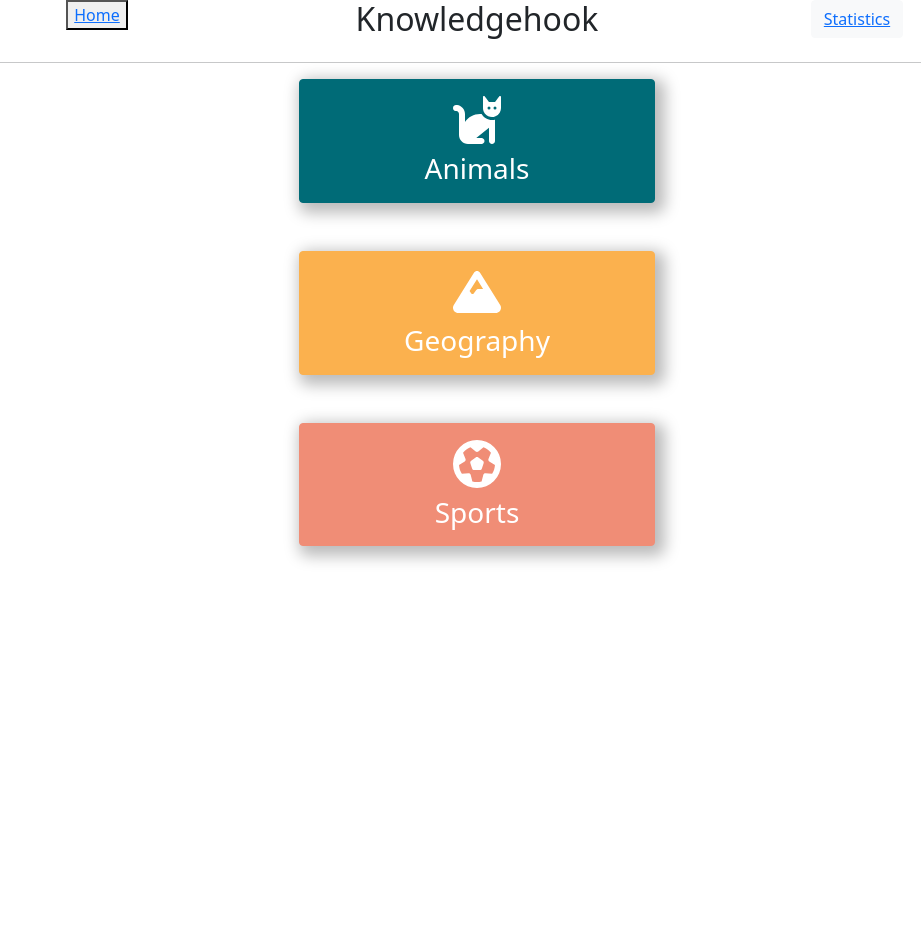
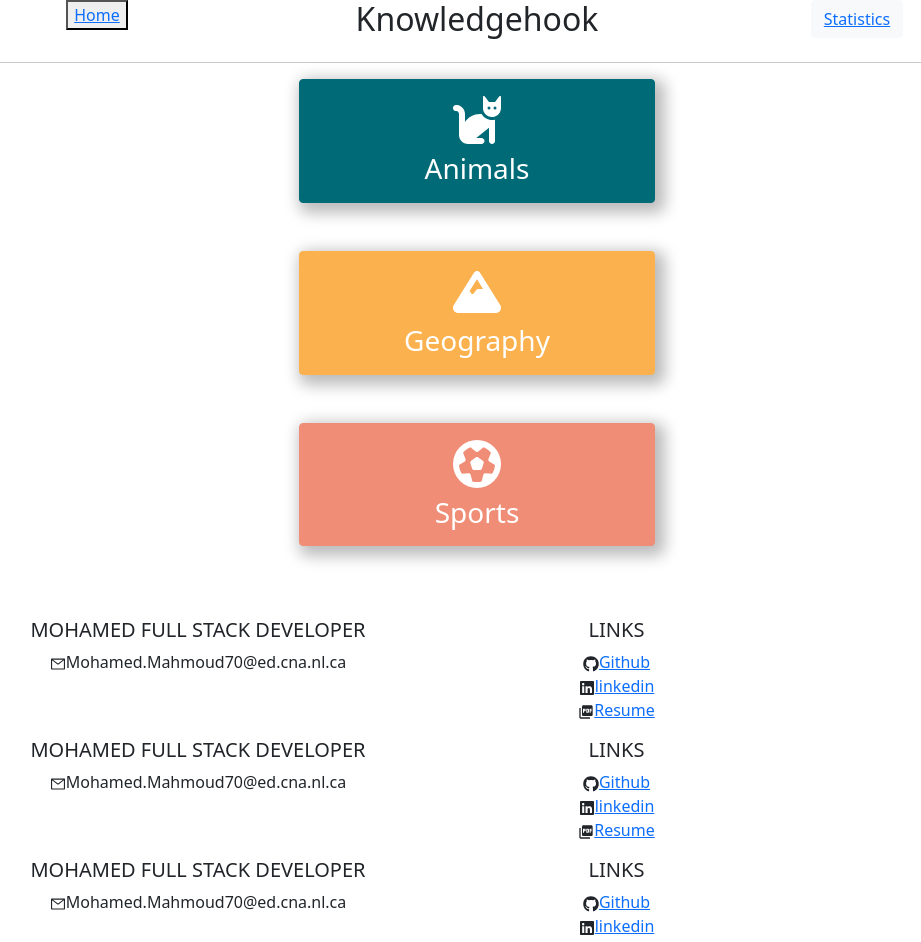
Before and after one commit to dcr041/CP3540-Project, a React (Create React App) app in the folder front-end/: page / in a window 1280 px wide. Shown: the top 942 px of the page, without its empty margins (163-1084 px from the left). Before the commit the page ends 800 px from the top, so only its background shows below. Built offline with nearby package versions, Linux system fonts and the light colour scheme.

Commit message:
add footer

```diff
--- a/front-end/package.json
+++ b/front-end/package.json
@@ -14,6 +14,7 @@
     "react": "^18.1.0",
     "react-bootstrap": "^2.4.0",
     "react-dom": "^18.1.0",
+    "react-icons": "^4.4.0",
     "react-router-dom": "^6.3.0",
     "react-scripts": "^5.0.1",
     "web-vitals": "^2.1.4"
--- a/front-end/src/App.js
+++ b/front-end/src/App.js
@@ -10,9 +10,12 @@ import CATEGORIES from './categories';
 import Category from './Category';
 import GameView from './GameView';
 import NavBar from './NavBar';
+import Footer from './Footer';
 import questionsAnimals from './data/animals.json';
 import questionsGeography from './data/geography.json';
 import questionsSports from './data/sports.json';
+import { Alert } from 'bootstrap';
+
 
 function App() {
   const [category, setCategory] = useState(null);
@@ -67,6 +70,17 @@ function App() {
                 ))}
             </>
         )}
+   {/* <div style={{color:"white"}}>
+<Alert style={{color:"white",backgroundColor:"black",marginBottom:"-20px"}}> */}
+    <Router>
+          <Footer />
+          <Routes>
+            <Route path="/" exact />
+            <Route path="/FormPage" />
+          </Routes>
+        </Router>
+        {/* </Alert> */}
+
       </Container>
 
   );
--- /dev/null
+++ b/front-end/src/Footer.js
@@ -0,0 +1,108 @@
+import React from "react";
+import 'bootstrap/dist/css/bootstrap.min.css';
+import {FaGithub} from 'react-icons/fa';
+import {FaLinkedin} from 'react-icons/fa';
+import {AiOutlineMail} from 'react-icons/ai';
+import {MdPictureAsPdf} from 'react-icons/md';
+import { Alert } from "bootstrap";
+
+
+
+
+const Footer = () => (
+
+        <footer className="page-footer font-small blue pt-4">
+          <div className="container-fluid text-center text-md-left">
+            <div className="row">
+              <div className="col-md-6 mt-md-0 mt-3">
+                <h5 className="text-uppercase">MOhamed  FULL STACK DEVELOPER </h5>
+                <ul className="list-unstyled">
+                  <li>
+                  <AiOutlineMail> Mohamed.Mahmoud70@ed.cna.nl.ca</AiOutlineMail>
+                  <a>Mohamed.Mahmoud70@ed.cna.nl.ca</a>
+                  </li>
+                </ul>
+              </div>
+              <div className="col-md-3 mb-md-0 mb-3">
+                <h5 className="text-uppercase">Links</h5>
+                <ul className="list-unstyled">
+                  <li>
+                    <FaGithub> </FaGithub>
+                    <a href="https://github.com/mohamed-baioumy">Github</a>
+                  </li>
+                  <li>
+                    <FaLinkedin></FaLinkedin>
+                    <a href="https://www.linkedin.com/in/mohamed-mahmoud-0b618112a">linkedin</a>
+                  </li>
+                  <li>
+                  <MdPictureAsPdf></MdPictureAsPdf>
+                    <a href=" https://acrobat.adobe.com/link/review?uri=urn:aaid:scds:US:669061e0-3a6e-3412-b598-2566204b116c">Resume</a>
+                  </li>
+                </ul>
+              </div>
+            </div>
+          </div>
+          <div className="container-fluid text-center text-md-left">
+            <div className="row">
+              <div className="col-md-6 mt-md-0 mt-3">
+                <h5 className="text-uppercase">MOhamed  FULL STACK DEVELOPER </h5>
+                <ul className="list-unstyled">
+                  <li>
+                  <AiOutlineMail> Mohamed.Mahmoud70@ed.cna.nl.ca</AiOutlineMail>
+                  <a>Mohamed.Mahmoud70@ed.cna.nl.ca</a>
+                  </li>
+                </ul>
+              </div>
+              <div className="col-md-3 mb-md-0 mb-3">
+                <h5 className="text-uppercase">Links</h5>
+                <ul className="list-unstyled">
+                  <li>
+                    <FaGithub> </FaGithub>
+                    <a href="https://github.com/mohamed-baioumy">Github</a>
+                  </li>
+                  <li>
+                    <FaLinkedin></FaLinkedin>
+                    <a href="https://www.linkedin.com/in/mohamed-mahmoud-0b618112a">linkedin</a>
+                  </li>
+                  <li>
+                  <MdPictureAsPdf></MdPictureAsPdf>
+                    <a href=" https://acrobat.adobe.com/link/review?uri=urn:aaid:scds:US:669061e0-3a6e-3412-b598-2566204b116c">Resume</a>
+                  </li>
+                </ul>
+              </div>
+            </div>
+          </div>
+          <div className="container-fluid text-center text-md-left">
+            <div className="row">
+              <div className="col-md-6 mt-md-0 mt-3">
+                <h5 className="text-uppercase">MOhamed  FULL STACK DEVELOPER </h5>
+                <ul className="list-unstyled">
+                  <li>
+                  <AiOutlineMail> Mohamed.Mahmoud70@ed.cna.nl.ca</AiOutlineMail>
+                  <a>Mohamed.Mahmoud70@ed.cna.nl.ca</a>
+                  </li>
+                </ul>
+              </div>
+              <div className="col-md-3 mb-md-0 mb-3">
+                <h5 className="text-uppercase">Links</h5>
+                <ul className="list-unstyled">
+                  <li>
+                    <FaGithub> </FaGithub>
+                    <a href="https://github.com/mohamed-baioumy">Github</a>
+                  </li>
+                  <li>
+                    <FaLinkedin></FaLinkedin>
+                    <a href="https://www.linkedin.com/in/mohamed-mahmoud-0b618112a">linkedin</a>
+                  </li>
+                  <li>
+                  <MdPictureAsPdf></MdPictureAsPdf>
+                    <a href=" https://acrobat.adobe.com/link/review?uri=urn:aaid:scds:US:669061e0-3a6e-3412-b598-2566204b116c">Resume</a>
+                  </li>
+                </ul>
+              </div>
+            </div>
+          </div>
+      </footer>
+
+  );
+  export default Footer;
```
Also changed, not shown: 1 other file (tests, documents, lock files or other folders).
